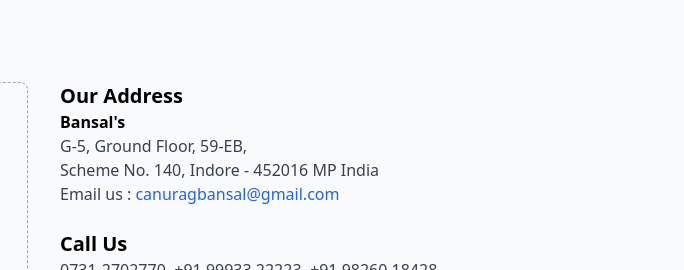
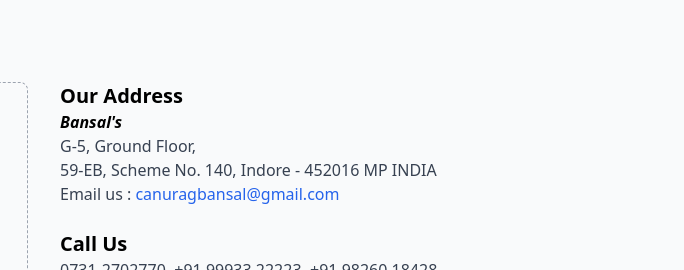
Before and after one commit to rakeshkushwaha332/BansalAndAgrawal, a website: page contact.html in a window 1280 px wide. Shown: the part 530-800 px from the top of the page, 596-1280 px from the left. Drawn offline with nearby package versions, Linux system fonts and the light colour scheme; a script that the page names is missing.

Commit message:
removed the excess word from footer and  also italic the Name

```diff
--- a/contact.html
+++ b/contact.html
@@ -124,9 +124,9 @@
           <div class="flex flex-col space-y-6">
             <div>
               <h3 class="text-xl font-bold">Our Address</h3>
-              <p class="text-600 font-semibold">Bansal's</p>
-              <p class="text-gray-700">G-5, Ground Floor, 59-EB,<br>
-                Scheme No. 140, Indore - 452016 MP India
+              <p class="text-600 font-semibold italic">Bansal's</p>
+              <p class="text-gray-700">G-5, Ground Floor, <br>
+                59-EB, Scheme No. 140, Indore - 452016 MP INDIA
               </p>
               <p class="text-gray-700">Email us : <a href="mailto:canuragbansal@gmail.com" class="text-blue-600 ">canuragbansal@gmail.com</a></p>
             </div>
@@ -156,7 +156,7 @@
             <p class="text-sm">G-5, Ground Floor, 59-EB, Scheme No. 140</p>
             <p class="text-sm">Indore – 452016 (Madhya Pradesh) INDIA</p>
             <p class="text-sm">Email : <a href="mailto:canuragbansal@gmail.com" class="text-white-600 ">canuragbansal@gmail.com</a></p>
-            <p class="text-sm">Contact No : 0731-2702770, +91 9993322223, +91 9826018428</p>
+            <p class="text-sm">Contact : 0731-2702770, +91 9993322223, +91 9826018428</p>
         </div>
     </footer>
 
```
Also changed, not shown: about.html (+2 -2 lines), index.html (+1 -1 lines), sector.html (+1 -1 lines), service.html (+1 -1 lines), team.html (+1 -1 lines).
